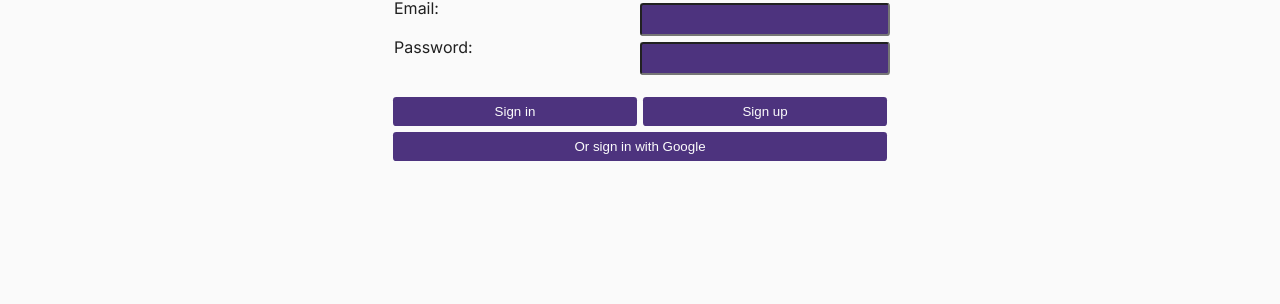
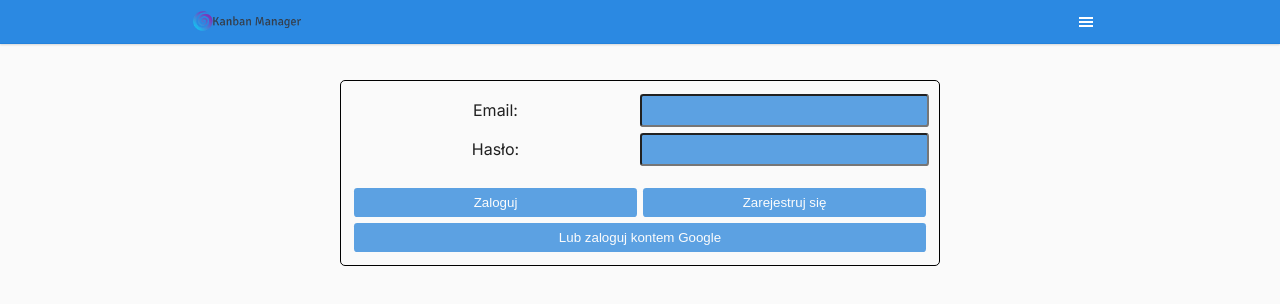
Before and after one commit to Balowen/kanban-manager, a React (Create React App) app: page /signin in a window 1280 px wide. Shown: the top 304 px of the page. Built offline with nearby package versions, Linux system fonts and the light colour scheme; no server answers.

Commit message:
fix de;eting projects, add css for login page

```diff
--- a/src/App.scss
+++ b/src/App.scss
@@ -323,6 +323,21 @@ header {
       }
     }
   }
+
+  &__logout {
+    display: inline-block;
+    font-size: 15px;
+    margin-top: 30px;
+    margin-left: 30px;
+    padding-top: 10px;
+    padding-bottom: 10px;
+    font-size: 15px;
+
+    &:hover {
+      color: $generic-bg;
+      font-weight: bold;
+    }
+  }
 }
 
 // ------Delete confirmation ------------
--- a/src/components/Authentication/SignIn.js
+++ b/src/components/Authentication/SignIn.js
@@ -1,6 +1,7 @@
 import React, { useState } from "react";
 import { useHistory } from "react-router-dom";
 import { auth, google } from "../../firebase";
+import { Header } from "../../components/layout/Header";
 import "./login.scss";
 
 const INPUTS = Object.freeze({
@@ -79,6 +80,8 @@ export default function SignIn() {
   };
 
   return (
+    <>
+      <Header />
       <div className="sign_in">
         <span>Email:</span>
         <input
@@ -86,7 +89,7 @@ export default function SignIn() {
           value={email}
           onChange={updateValue.bind(null, INPUTS.email)}
         />
-      <span>Password:</span>
+        <span>Hasło:</span>
         <input
           type="password"
           value={password}
@@ -94,14 +97,15 @@ export default function SignIn() {
         />
         <div className="error_response">{errorResponse}</div>
         <button onClick={trySignIn} disabled={loading}>
-        Sign in
+          Zaloguj
         </button>{" "}
         <button onClick={trySignUp} disabled={loading}>
-        Sign up
+          Zarejestruj się
         </button>
         <button onClick={trySignInWithGoogle} disabled={loading}>
-        Or sign in with Google
+          Lub zaloguj kontem Google
         </button>
       </div>
+    </>
   );
 }
--- a/src/components/Authentication/login.scss
+++ b/src/components/Authentication/login.scss
@@ -1,42 +1,24 @@
-$background: #2f1f4d;
-$brighter: #4d337e;
-$brightest: #6e4baf;
+$background: #0881f2;
+$brighter: #5ca1e2;
+$brightest: #86b2dc;
 $text: #fcfcfc;
-
-body {
-  width: 100vw;
-  height: 100vh;
-  background: $background;
-  overflow: hidden;
-}
-
-button {
-  background: $brighter;
-  border: none;
-  padding: 0.5em 1em;
-  margin: 0.25em;
-  border-radius: 0.25em;
-  box-sizing: content-box;
-  color: $text;
-  border: none;
-
-  transition: background 0.25s;
-
-  &:hover {
-    cursor: pointer;
-    background: $brightest;
-  }
-}
 
 .sign_in {
   display: grid;
   grid-template-columns: 1fr 1fr;
-  max-width: 500px;
+  border: 1px solid black;
+  min-width: 315px;
+  max-width: 600px;
   width: 100vw;
-  margin: 0 auto;
+  align-items: center;
+  margin: 10vh auto;
+  padding: 10px;
+  border-radius: 5px;
 
   span {
-    margin-left: 0.25em;
+    display: flex;
+    justify-content: center;
+    align-content: center;
   }
 
   input {
@@ -58,4 +40,29 @@ button {
     text-align: center;
     padding: 0.5em;
   }
+
+  body {
+    width: 100vw;
+    height: 100vh;
+    background: $background;
+    overflow: hidden;
+  }
+
+  button {
+    background: $brighter;
+    border: none;
+    padding: 0.5em 1em;
+    margin: 0.25em;
+    border-radius: 0.25em;
+    box-sizing: content-box;
+    color: $text;
+    border: none;
+
+    transition: background 0.25s;
+
+    &:hover {
+      cursor: pointer;
+      background: $brightest;
+    }
+  }
 }
--- a/src/components/Tasks.js
+++ b/src/components/Tasks.js
@@ -10,18 +10,21 @@ export const Tasks = () => {
   const { projects } = useProjectsValue();
   const { tasks } = useTasks(selectedProject);
   let projectName = "";
-  if (projects && selectedProject && !collatedTasksExist(selectedProject)) {
-    projectName = getTitle(projects, selectedProject).name;
-    console.log("projectname 1:", projectName);
-  }
+
   if (collatedTasksExist(selectedProject) && selectedProject) {
     projectName = getCollatedTitle(collatedTasks, selectedProject).name;
     console.log("projectname 2:", projectName);
   }
 
-  useEffect(() => {
-    document.title = `${projectName}`;
-  });
+  if (
+    projects &&
+    selectedProject.length > 0 &&
+    selectedProject &&
+    !collatedTasksExist(selectedProject)
+  ) {
+    projectName = getTitle(projects, selectedProject).name;
+    console.log("projectname 1:", projectName);
+  }
 
   console.log("tasks", tasks);
 
--- a/src/components/layout/Header.js
+++ b/src/components/layout/Header.js
@@ -10,7 +10,6 @@ export const Header = () => {
         </div>
         <div className="settings">
           <ul>
-            <li className="settings__add">+</li>
             <li className="settings__toggle-sidebar">
               <GiHamburgerMenu />
             </li>
--- a/src/components/layout/Sidebar.js
+++ b/src/components/layout/Sidebar.js
@@ -68,7 +68,7 @@ export const Sidebar = () => {
       </div>
       <ul className="sidebar__projects">{showProjects && <Projects />}</ul>
       {showProjects && <AddProject />}
-      <span>
+      <span className="sidebar__logout">
         <Link to="logout">Wyloguj</Link>
       </span>
     </div>
```
Also changed, not shown: src/components/Board/Board.js (+0 -9 lines), 1 other file (tests, documents, lock files or other folders). Lines whose indentation alone changed are shown as unchanged.
